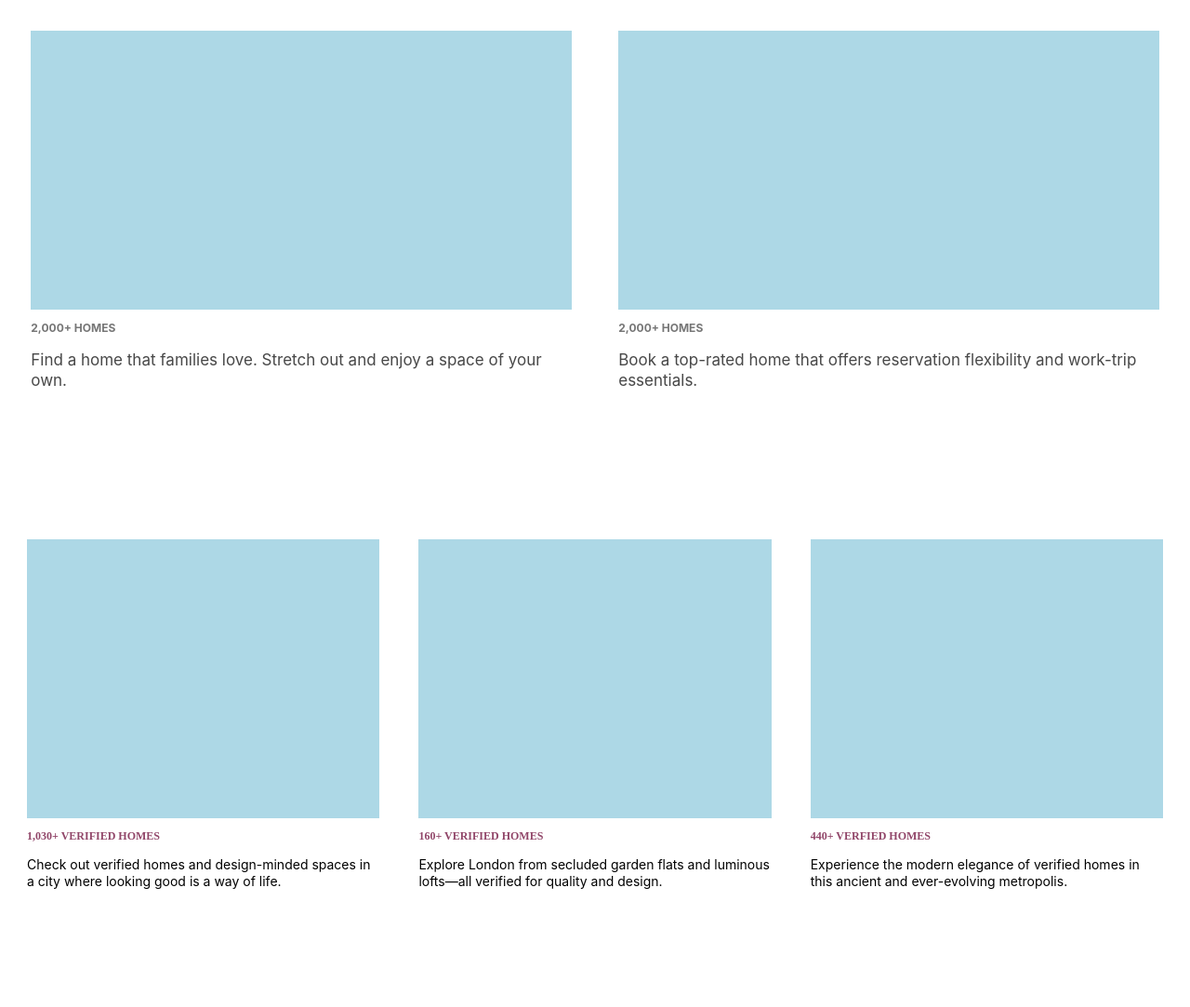
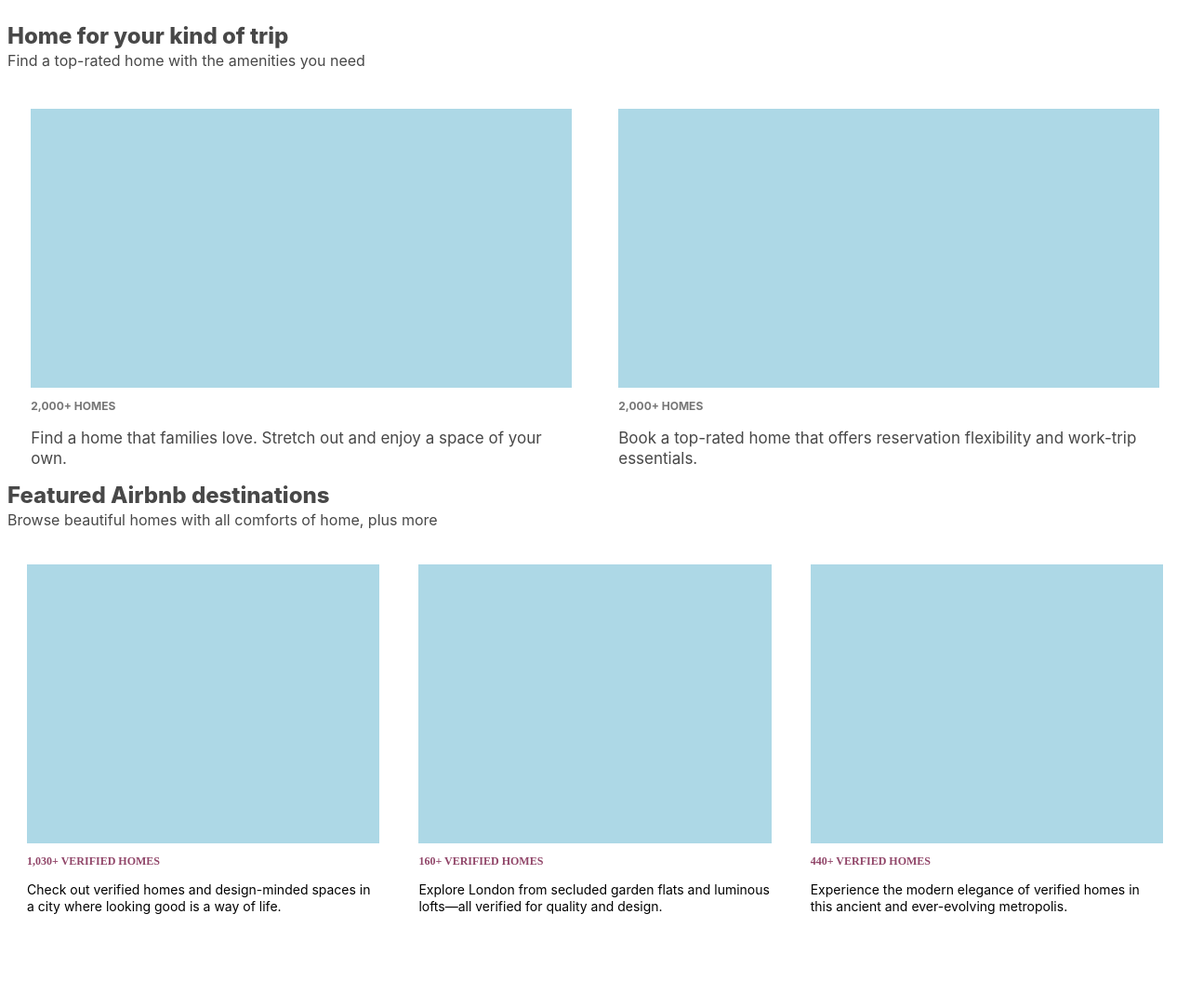
Before and after one commit to massanda/week-two-homework, a plain HTML site: page index.html in a window 1280 px wide. Shown: the whole page at 93% size. Drawn offline with Linux system fonts and the light colour scheme; files that its build step writes are made by us from their sources.

Commit message:
Add files via upload

```diff
--- a/index.html
+++ b/index.html
@@ -4,9 +4,14 @@
   <meta name="viewport" content="width=device-width, initial-scale=1.0">
   <meta http-equiv="X-UA-Compatible" content="ie=edge">
   <title>Float Practice</title>
-  <link rel="stylesheet" href="css/style.css">
+  <link rel="stylesheet" href="style.css">
 </head>
 <body>
+
+  <div class="heading">
+    <h3>Home for your kind of trip</h3>
+    <p>Find a top-rated home with the amenities you need</p>
+  </div>
 
   <div class="section clear">
     <div class="half-screen float-left">
@@ -20,6 +25,12 @@
       <p>Book a top-rated home that offers reservation flexibility and work-trip essentials.</p>
       </div>
   </div>
+
+  <div class="heading2">
+    <h3>Featured Airbnb destinations</h3>
+    <p>Browse beautiful homes with all comforts of home, plus more</p>
+  </div>
+
   <div class="section clear">
     <div class="third float-left">
       <div class="color-box"></div>
--- a/style.css
+++ b/style.css
@@ -10,13 +10,44 @@
   float: right;
 }
 
-.center {
-  margin: 0 auto;
-  display: inline-block;
+.heading h3 {
+  font-weight: 800;
+    margin-bottom: 0px;
+    font-size: 24px;
+    line-height: 30px;
+    letter-spacing: normal;
+    font-family: Circular, -apple-system, BlinkMacSystemFont, Roboto, "Helvetica Neue", sans-serif;
+    color: rgb(72, 72, 72);
 }
 
-.center1 {
-  text-align: center;
+.heading p {
+  font-size: 16px;
+    line-height: 22px;
+    letter-spacing: normal;
+    font-family: Circular, -apple-system, BlinkMacSystemFont, Roboto, "Helvetica Neue", sans-serif;
+    color: rgb(72, 72, 72);
+    font-weight: normal;
+    margin-top: 0px;
+}
+
+.heading2 h3 {
+  font-weight: 800;
+margin-bottom: 0px;
+font-size: 24px;
+line-height: 30px;
+letter-spacing: normal;
+font-family: Circular, -apple-system, BlinkMacSystemFont, Roboto, "Helvetica Neue", sans-serif;
+color: rgb(72, 72, 72);
+}
+
+.heading2 p {
+  font-size: 16px;
+    line-height: 22px;
+    letter-spacing: normal;
+    font-family: Circular, -apple-system, BlinkMacSystemFont, Roboto, "Helvetica Neue", sans-serif;
+    color: rgb(72, 72, 72);
+    font-weight: normal;
+    margin-top: 0px;
 }
 
 .inline-block {
@@ -33,7 +64,7 @@
 
 .half-screen {
   width: 46%;
-  height: 500px;
+  height: 375px;
   margin: 2%;
 
 }
```
